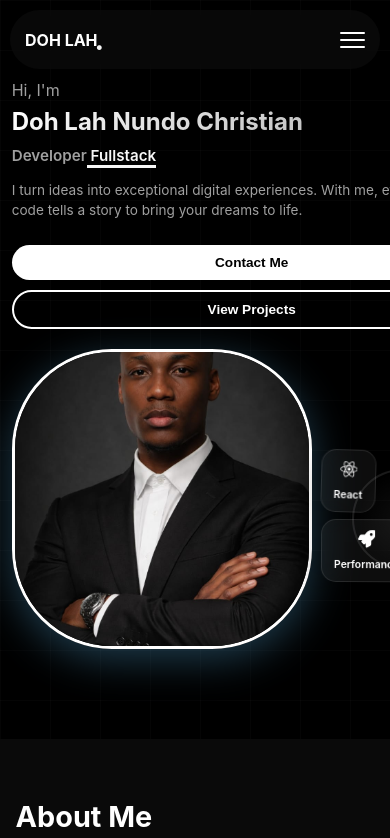
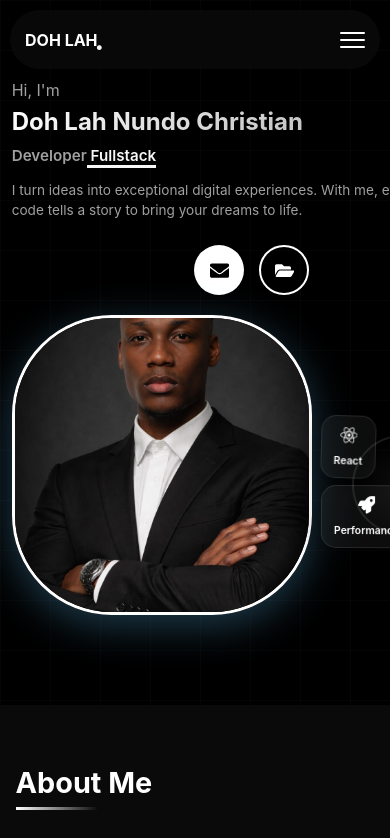
Before and after one commit to christiandoh/portfolio, a React (Create React App) app: page / in a window 390 px wide. Shown: the top 838 px of the page. Built offline with nearby package versions, Linux system fonts and the light colour scheme; the HTML template or start-up script is replaced by a standard one.

Commit message:
feat: Transform buttons into icons on mobile devices
- Added envelope icon for 'Contact Me' button
- Added folder icon for 'View Projects' button
- Buttons display as full text on desktop and tablet
- Buttons display as circular icons only on mobile
- Improved responsive UX for small screens

```diff
--- a/src/components/Hero.css
+++ b/src/components/Hero.css
@@ -64,10 +64,22 @@
   flex-wrap: wrap;
 }
 
+.btn-icon {
+  display: none;
+  font-size: 1.5rem;
+}
+
+.btn-text {
+  display: inline;
+}
+
 .btn-primary {
   background: var(--accent);
   color: var(--primary-bg);
   border: none;
+  display: flex;
+  align-items: center;
+  gap: 10px;
 }
 
 .btn-primary:hover {
@@ -206,6 +218,26 @@
     font-size: 1.8rem;
   }
 
+  .hero-buttons {
+    gap: 15px;
+  }
+
+  .btn {
+    display: flex;
+    align-items: center;
+    gap: 10px;
+    padding: 12px 25px;
+  }
+
+  .btn-icon {
+    display: inline-flex;
+    font-size: 1.3rem;
+  }
+
+  .btn-text {
+    display: inline;
+  }
+
   .hero-visual {
     height: 350px;
   }
@@ -322,15 +354,38 @@
   }
 
   .hero-buttons {
-    flex-direction: column;
+    flex-direction: row;
     width: 100%;
-    gap: 10px;
+    gap: 15px;
+    justify-content: center;
   }
 
   .btn {
-    width: 100%;
+    width: auto;
     padding: 11px 18px;
     font-size: 0.9rem;
+    display: flex;
+    align-items: center;
+    gap: 8px;
+  }
+
+  .btn-icon {
+    display: inline-flex;
+    font-size: 1.2rem;
+  }
+
+  .btn-text {
+    display: none;
+  }
+
+  .btn-primary,
+  .btn-secondary {
+    padding: 11px 15px;
+    border-radius: 50%;
+    width: 50px;
+    height: 50px;
+    justify-content: center;
+    align-items: center;
   }
 }
 
--- a/src/components/Hero.js
+++ b/src/components/Hero.js
@@ -1,6 +1,6 @@
 import React, { useState } from 'react';
 import { motion } from 'framer-motion';
-import { FaReact, FaMobileAlt, FaRocket, FaTimes } from 'react-icons/fa';
+import { FaReact, FaMobileAlt, FaRocket, FaTimes, FaEnvelope, FaFolderOpen } from 'react-icons/fa';
 import './Hero.css';
 
 const Hero = () => {
@@ -75,14 +75,17 @@ const Hero = () => {
             animate={{ opacity: 1, y: 0 }}
             transition={{ duration: 0.8, delay: 1.2 }}
           >
-            <button className="btn btn-primary" onClick={scrollToContact}>
-              Contact Me
+            <button className="btn btn-primary" onClick={scrollToContact} title="Contact Me">
+              <span className="btn-icon"><FaEnvelope /></span>
+              <span className="btn-text">Contact Me</span>
             </button>
             <button
               className="btn btn-secondary"
               onClick={() => document.getElementById('projects').scrollIntoView({ behavior: 'smooth' })}
+              title="View Projects"
             >
-              View Projects
+              <span className="btn-icon"><FaFolderOpen /></span>
+              <span className="btn-text">View Projects</span>
             </button>
           </motion.div>
         </motion.div>
```
